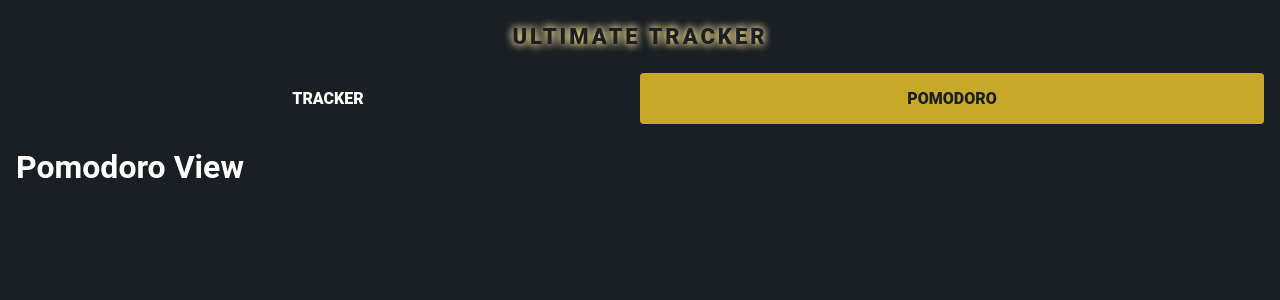
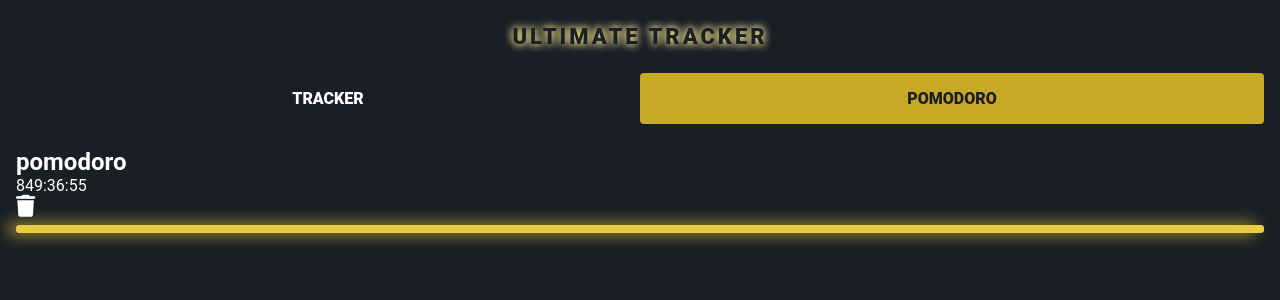
Before and after one commit to 7sbx7/UltimateTracker, a Vue app: page /pomodoro in a window 1280 px wide. Shown: the top 300 px of the page. Built offline with nearby package versions, Linux system fonts and the light colour scheme.

Commit message:
feat: draft pomodoro view

```diff
--- a/package.json
+++ b/package.json
@@ -16,6 +16,7 @@
   },
   "dependencies": {
     "@vitejs/plugin-legacy": "^5.4.3",
+    "@vueuse/core": "^11.2.0",
     "gsap": "^3.12.5",
     "pinia": "^2.2.4",
     "vue": "^3.5.11",
--- a/src/components/molecules/ProgressBar.vue
+++ b/src/components/molecules/ProgressBar.vue
@@ -31,6 +31,7 @@ defineProps<{
     background-color: color($yellow, base);
     box-shadow: -8px 0px 16px 0px color($yellow, base);
     transition: 0.5s;
+    max-width: 100%;
 
     &--completed {
       width: 100% !important;
--- a/src/components/organisms/TrackerItem.vue
+++ b/src/components/organisms/TrackerItem.vue
@@ -1,7 +1,11 @@
 <template>
   <div
     class="tracker-item"
-    :class="{ 'tracker-item--completed': completionPercentage <= 0 }"
+    :class="{
+      'tracker-item--completed': completionPercentage <= 0,
+      'tracker-item--time-tracker': timeTracker,
+      'tracker-item--pomodoro': pomodoro,
+    }"
   >
     <div class="ti-content">
       <h2 class="ti-title">
@@ -34,11 +38,13 @@ import ProgressBar from '../molecules/ProgressBar.vue'
 
 const emit = defineEmits(['activity-deleted'])
 
-const timeLeftInSeconds = ref<number>(0)
-
 const props = defineProps<{
   activity: ActivityType
+  timeTracker?: boolean
+  pomodoro?: boolean
 }>()
+
+const timeLeftInSeconds = ref<number>(0)
 
 const handleItemDelete = (id: number) => {
   const { removeItem } = useIndexedDB('activities')
@@ -77,7 +83,7 @@ onMounted(() => {
 </script>
 
 <style lang="scss" scoped>
-.tracker-item {
+.tracker-item--time-tracker {
   display: flex;
   justify-content: space-between;
   flex-wrap: wrap;
--- a/src/components/pages/HomeView.vue
+++ b/src/components/pages/HomeView.vue
@@ -14,6 +14,7 @@
     v-for="activity in activities"
     :key="activity.id"
     :activity="activity"
+    time-tracker
     @activity-deleted="fetchItems"
   />
 </template>
--- a/src/components/pages/PomodoroView.vue
+++ b/src/components/pages/PomodoroView.vue
@@ -1,3 +1,13 @@
 <template>
-  <h1>Pomodoro View</h1>
+  <TrackerItem :activity="activity" pomodoro />
 </template>
+
+<script setup lang="ts">
+import TrackerItem from '../organisms/TrackerItem.vue'
+
+const activity = {
+  name: 'pomodoro',
+  dateTo: 1732039024,
+  durationInSeconds: 9000,
+}
+</script>
```
Also changed, not shown: 1 other file (tests, documents, lock files or other folders).
